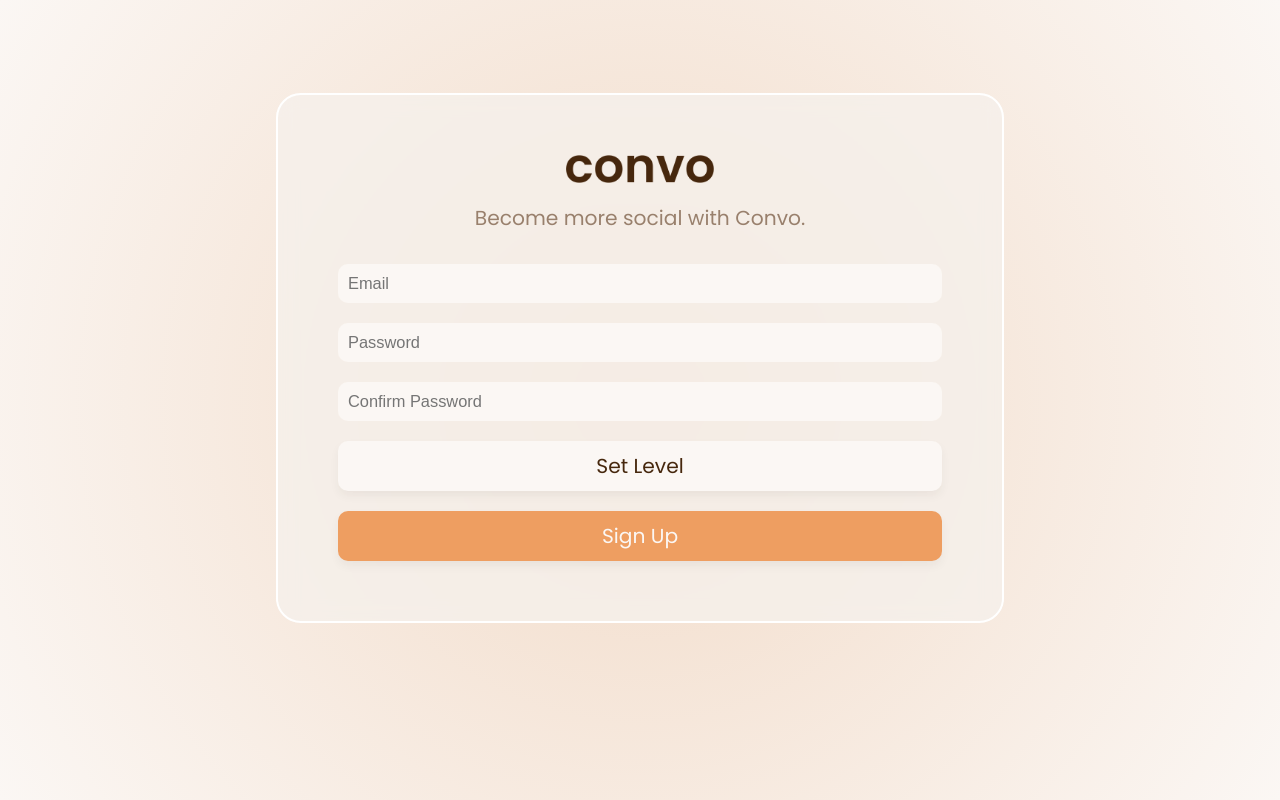
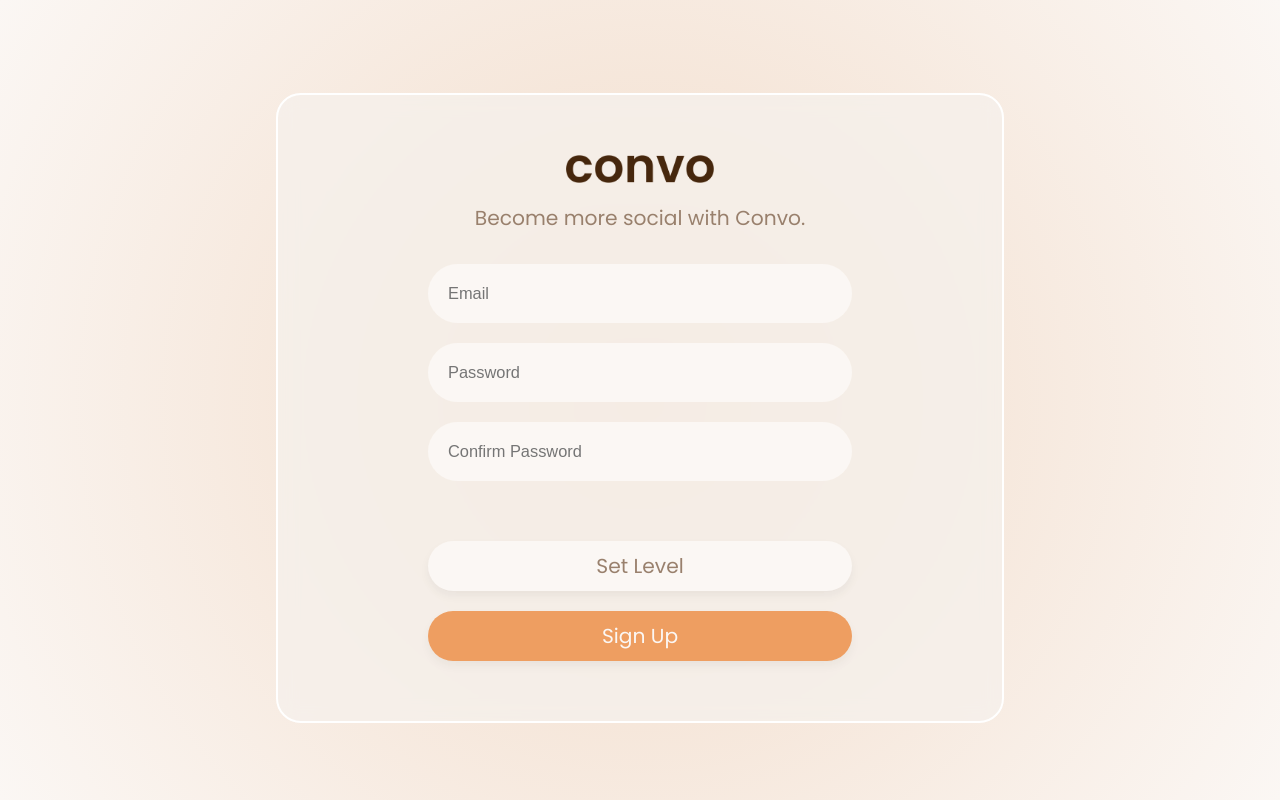
Before and after one commit to doeunkwon/convo, a React (Create React App) app in the folder client/: page /signup in a window 1280 px wide. Built offline with nearby package versions, Linux system fonts and the light colour scheme; no server answers.

Commit message:
fix race condition bug when creating new profile

```diff
--- a/client/src/App.tsx
+++ b/client/src/App.tsx
@@ -10,14 +10,14 @@ import ProgressPage from "./pages/ProgressPage";
 import SignUpPage from "./pages/SignUpPage";
 import SignInPage from "./pages/SignInPage"; // Import the SignInPage
 import Navbar from "./components/Navbar";
-import { useState, useEffect } from "react";
+import { useState, useEffect, useRef } from "react";
 import { Challenge } from "./models/challenge";
 import { Progress } from "./models/progress";
 import SettingsPage from "./pages/SettingsPage";
 import PrivateRoute from "./components/PrivateRoute";
 import { setupChallenge } from "./services/challengeService";
 import { setupProgress, toggleCompletion } from "./services/progressService";
-import { getAuth, onAuthStateChanged } from "firebase/auth";
+import { getAuth, onAuthStateChanged, Unsubscribe } from "firebase/auth";
 import { calculateDaysPassed } from "./utils/calculateDaysPassed";
 import { today } from "./constants";
 import {
@@ -28,6 +28,7 @@ import { Preference } from "./models/preference";
 
 function AppContent() {
   const location = useLocation();
+  const unsubscribeRef = useRef<Unsubscribe>(() => {}); // Use a ref for unsubscribe
   const [preference, setPreference] = useState<Preference>({ level: 1 });
   const [dailyChallenge, setDailyChallenge] = useState<Challenge>({
     title: "No title available",
@@ -91,14 +92,18 @@ function AppContent() {
 
   useEffect(() => {
     const auth = getAuth();
-    const unsubscribe = onAuthStateChanged(auth, async (user) => {
+    const unsubscribeFunc = onAuthStateChanged(auth, async (user) => {
       if (user && user.metadata.creationTime) {
+        console.log("If you're signing up, this shouldn't be called!");
         await setupPreference(user.uid, setPreference);
         await setupChallenge(user.uid, setDailyChallenge);
         await setupProgress(user, setProgress);
       }
     });
-    return () => unsubscribe();
+
+    unsubscribeRef.current = unsubscribeFunc;
+
+    return () => unsubscribeRef.current();
   }, []);
 
   return (
@@ -113,9 +118,10 @@ function AppContent() {
             path="/signup"
             element={
               <SignUpPage
-                handleLevelChange={handleLevelChange}
                 setPreference={setPreference}
-                level={preference.level}
+                setDailyChallenge={setDailyChallenge}
+                setProgress={setProgress}
+                unsubscribe={unsubscribeRef.current}
               />
             }
           />
--- a/client/src/constants.ts
+++ b/client/src/constants.ts
@@ -1,4 +1,4 @@
 export const weeks = 26;
 export const daysPerWeek = 7;
-// export const today = new Date();
-export const today = new Date('10/29/2024');
+export const today = new Date();
+// export const today = new Date('10/29/2024');
--- a/client/src/pages/SignInPage.tsx
+++ b/client/src/pages/SignInPage.tsx
@@ -60,6 +60,7 @@ function SignInPage() {
           }}
         /> */}
         <form onSubmit={handleSignIn} className="sign-in-form">
+          <section className="sign-in-form-group">
             <input
               type="email"
               value={email}
@@ -76,9 +77,12 @@ function SignInPage() {
               required
               className="sign-in-input-field"
             />
+          </section>
+          <section className="sign-in-form-group">
             <button type="submit" className="sign-in-button">
               <p style={{ color: "var(--white-color)" }}>Log in</p>
             </button>
+          </section>
         </form>
         <section onClick={() => navigate("/signup")}>
           <p className="sign-in-create-account-button">Or create an account</p>
--- a/client/src/pages/SignUpPage.tsx
+++ b/client/src/pages/SignUpPage.tsx
@@ -1,5 +1,5 @@
 import React, { useState } from "react";
-import { createUserWithEmailAndPassword } from "firebase/auth";
+import { createUserWithEmailAndPassword, Unsubscribe } from "firebase/auth";
 import { auth } from "../firebaseConfig";
 import { useNavigate } from "react-router-dom";
 import "../styles/SignInPage.css";
@@ -7,23 +7,30 @@ import convo from "../assets/convo.png";
 import LevelSelection from "../components/LevelSelection";
 import { setupPreference } from "../services/preferenceService";
 import { Preference } from "../models/preference";
+import { Challenge } from "../models/challenge";
+import { Progress } from "../models/progress";
+import { setupChallenge } from "../services/challengeService";
+import { setupProgress } from "../services/progressService";
 
 interface SignUpPageProps {
-  handleLevelChange: (event: React.ChangeEvent<HTMLSelectElement>) => void;
   setPreference: (preference: Preference) => void;
-  level: number;
+  setDailyChallenge: (challenge: Challenge) => void;
+  setProgress: (progress: Progress) => void;
+  unsubscribe: Unsubscribe;
 }
 
 function SignUpPage({
-  handleLevelChange,
   setPreference,
-  level,
+  setDailyChallenge,
+  setProgress,
+  unsubscribe,
 }: SignUpPageProps) {
   const [email, setEmail] = useState("");
   const [password, setPassword] = useState("");
   const [confirmPassword, setConfirmPassword] = useState(""); // New state for confirm password
   const [errorMessage, setErrorMessage] = useState("");
   const navigate = useNavigate();
+  const [socialLevel, setSocialLevel] = useState(1);
 
   const [isOpen, setIsOpen] = useState(false);
 
@@ -48,6 +55,8 @@ function SignUpPage({
     }
 
     try {
+      unsubscribe();
+
       const userCredential = await createUserWithEmailAndPassword(
         auth,
         email,
@@ -56,7 +65,13 @@ function SignUpPage({
       console.log("User registered:", userCredential.user);
       setErrorMessage("");
 
-      await setupPreference(userCredential.user.uid, setPreference, level);
+      const user = userCredential.user;
+
+      await setupPreference(user.uid, setPreference, socialLevel);
+      await setupChallenge(user.uid, setDailyChallenge);
+      await setupProgress(user, setProgress);
+
+      setSocialLevel(1);
 
       navigate("/daily"); // Redirect to /daily after successful sign-up
     } catch (error: any) {
@@ -82,6 +97,11 @@ function SignUpPage({
     return strongPasswordRegex.test(password);
   };
 
+  const handleLevelChange = (event: React.ChangeEvent<HTMLSelectElement>) => {
+    const selectedLevel = event.target.value;
+    setSocialLevel(Number(selectedLevel));
+  };
+
   return (
     <main className="sign-in">
       <section className="sign-in-content">
@@ -103,6 +123,7 @@ function SignUpPage({
           }}
         /> */}
         <form onSubmit={handleSignUp} className="sign-in-form">
+          <section className="sign-in-form-group">
             <input
               type="email"
               value={email}
@@ -127,16 +148,19 @@ function SignUpPage({
               required
               className="sign-in-input-field"
             />
+          </section>
+          <section className="sign-in-form-group">
             <button
               type="button"
               className="sign-in-level-button"
               onClick={togglePopup}
             >
-            <p style={{ color: "var(--text-color)" }}>Set Level</p>
+              <p>Set Level</p>
             </button>
             <button type="submit" className="sign-in-button">
               <p style={{ color: "var(--white-color)" }}>Sign Up</p>
             </button>
+          </section>
         </form>
       </section>
       {errorMessage && <p className="sign-in-error">{errorMessage}</p>}
@@ -144,7 +168,7 @@ function SignUpPage({
         <LevelSelection
           togglePopup={togglePopup}
           handleLevelChange={handleLevelChange}
-          level={level}
+          level={socialLevel}
         />
       )}
     </main>
--- a/client/src/styles/LevelSelection.css
+++ b/client/src/styles/LevelSelection.css
@@ -39,7 +39,7 @@
     flex-direction: column;
     align-items: center;
     justify-content: flex-start; /* Change to flex-start to allow proper scrolling */
-    gap: var(--large-gap);
+    gap: var(--medium-gap);
     max-width: var(--max-width);
     max-height: 60%; /* Keep this to limit the height */
     overflow-y: auto; /* Allow scrolling */
@@ -73,7 +73,7 @@
 
   @media (max-width: 768px) {
     .level-selection-popup {
-        gap: var(--medium-gap)
+        gap: var(--small-gap)
     }
     .level-selection-popup-picker {
         gap: var(--small-gap)
--- a/client/src/styles/SignInPage.css
+++ b/client/src/styles/SignInPage.css
@@ -14,7 +14,7 @@
     background: var(--blur-color);
     backdrop-filter: var(--blur-radius);
     gap: var(--medium-gap);
-    padding: var(--large-gap);
+    padding: var(--large-gap) var(--xxlarge-gap);
     display: flex;
     flex-direction: column;
     align-items: center;
@@ -25,18 +25,31 @@
   .sign-in-form {
     display: flex;
     flex-direction: column;
+    align-items: center;
+    justify-content: center;
     width: 100%;
+    gap: var(--large-gap);
+  }
+
+  .sign-in-form-group {
+    display: flex;
+    flex-direction: column;
+    align-items: center;
+    justify-content: center;
     gap: var(--small-gap);
+    width: 100%;
   }
 
   .sign-in-input-field {
-    padding: var(--xsmall-gap);
+    padding: var(--small-gap);
     border: none;
-    border-radius: 10px;
+    border-radius: var(--button-border-radius);
     font-size: var(--sp-size);
     color: var(--text-color);
     outline: none;
     background: var(--white-color);
+    width: 100%;
+    box-sizing: border-box;
   }
 
   .sign-in-create-account-button {
@@ -47,7 +60,7 @@
   .sign-in-google-button {
     width: 100%;
     background-color: var(--white-color);
-    border-radius: 10px;
+    border-radius: var(--button-border-radius);
     box-shadow: var(--box-shadow);
     border: none;
     padding: var(--xsmall-gap);
@@ -63,7 +76,7 @@
   .sign-in-button {
     width: 100%;
     background-color: var(--orange-color);
-    border-radius: 10px;
+    border-radius: var(--button-border-radius);
     box-shadow: var(--box-shadow);
     border: none;
     padding: var(--xsmall-gap);
@@ -79,7 +92,7 @@
   .sign-in-level-button {
     width: 100%;
     background-color: var(--white-color);
-    border-radius: 10px;
+    border-radius: var(--button-border-radius);
     box-shadow: var(--box-shadow);
     border: none;
     padding: var(--xsmall-gap);
@@ -116,4 +129,8 @@
         width: 100%;
         padding: var(--small-gap);
     }
+
+    .sign-in-content {
+      padding: var(--large-gap) var(--medium-gap);
+    }
   }
--- a/client/src/styles/index.css
+++ b/client/src/styles/index.css
@@ -12,6 +12,7 @@
 
   --blur-radius: blur(10px);
 
+  --xxlarge-gap: 150px;
   --xlarge-gap: 100px;
   --large-gap: 60px;
   --medium-gap: 30px;
```
Lines whose indentation alone changed are shown as unchanged.
